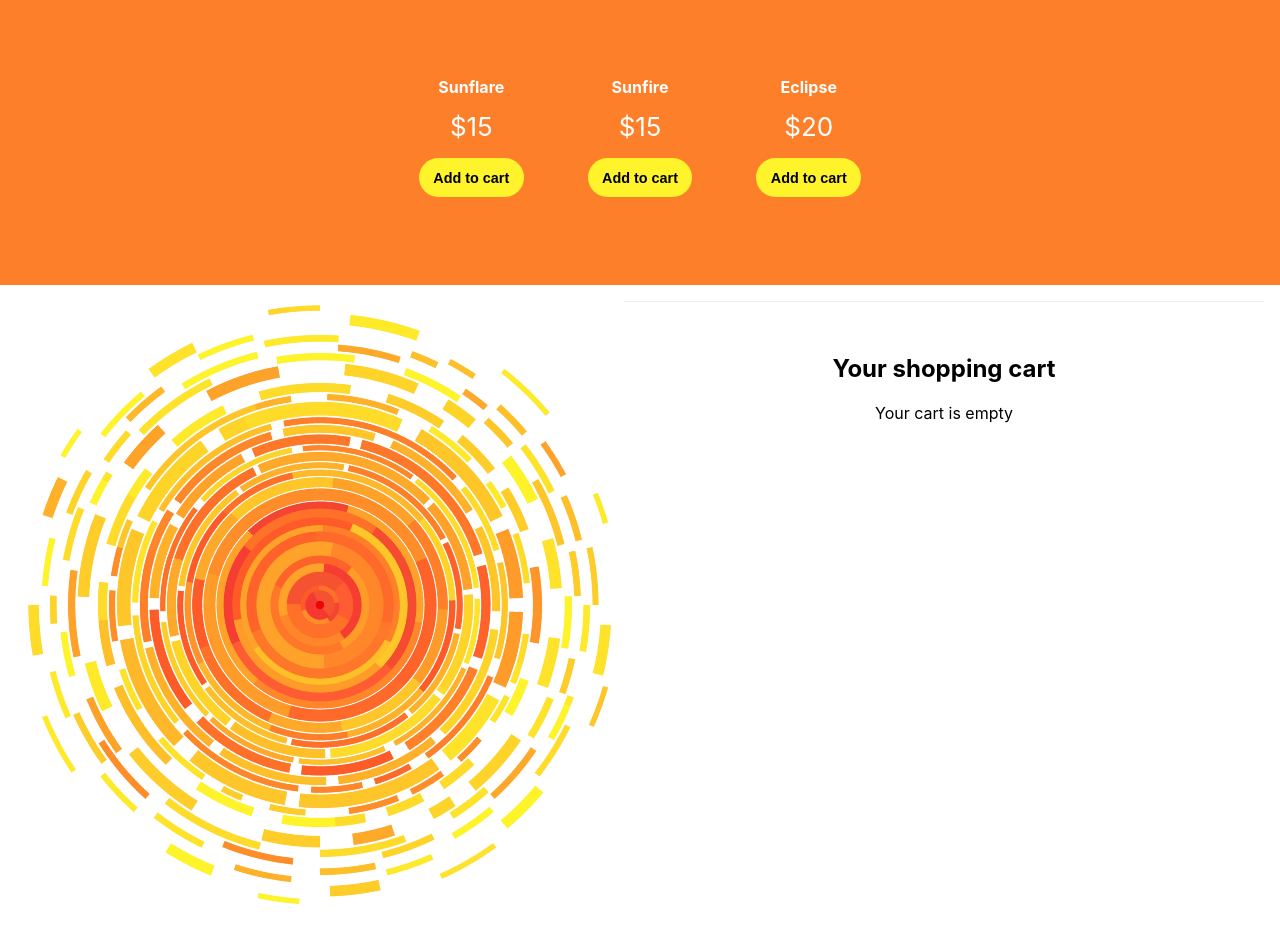
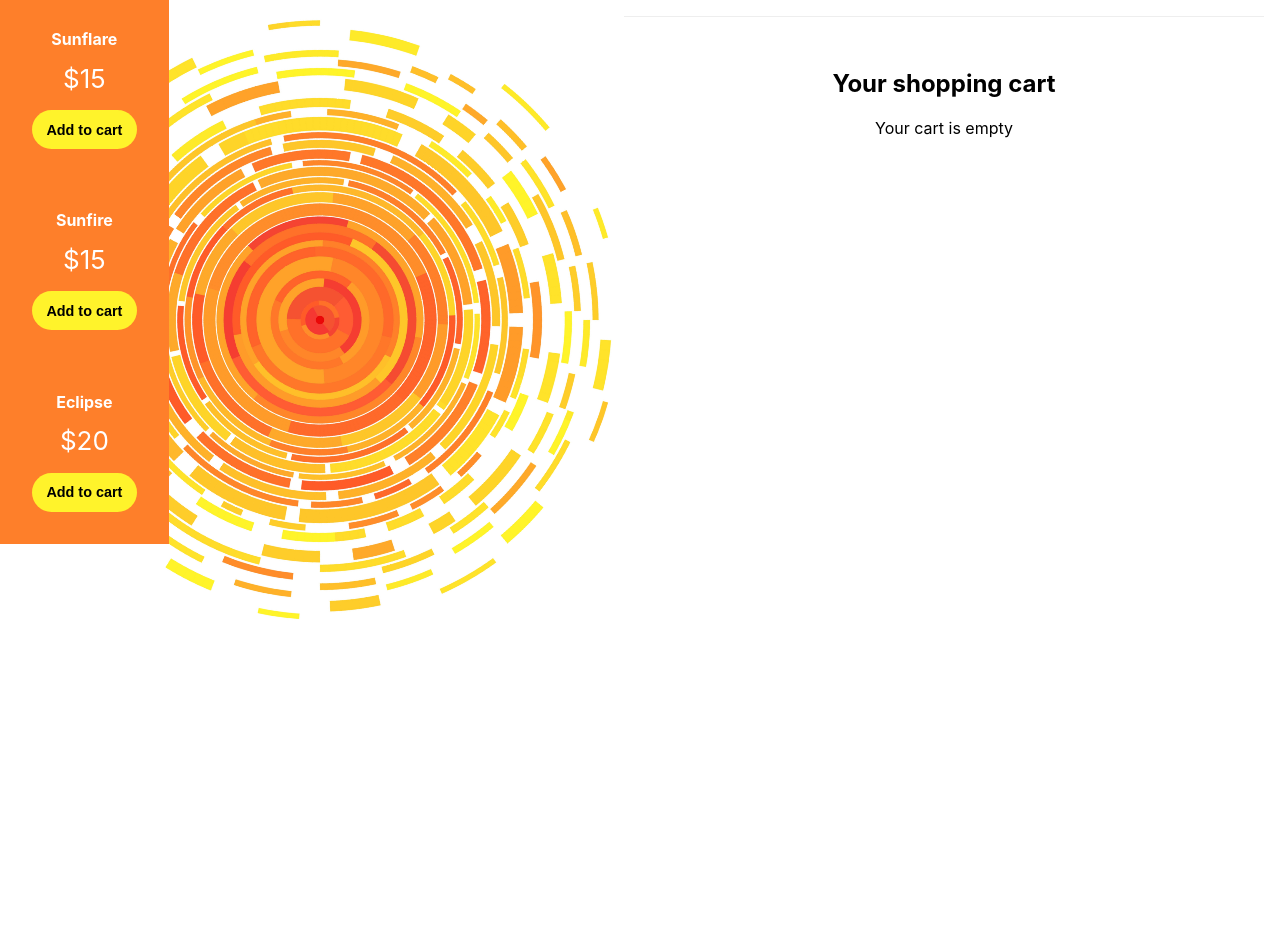
Before and after one commit to ctrachte/sunfire-webapp, a React (Create React App) app: page / in a window 1280 px wide. Shown: the top 942 px of the page. After the commit the page ends 800 px from the top, so only its background shows below. Built offline with nearby package versions, Linux system fonts and the light colour scheme; what react-stripe-elements would draw is missing.

Commit message:
moved product menu, adjust positioning

```diff
--- a/src/App.css
+++ b/src/App.css
@@ -11,12 +11,16 @@
 .App-header {
   background-color: #fe7f2a;
   display: flex;
-  flex-direction: column;
-  align-items: flex-end;
+  flex-direction: row;
   justify-content: center;
   font-size: calc(10px + 2vmin);
   color: white;
-  z-index:1
+  z-index:1;
+  position: absolute;
+  margin-top: auto;
+  margin-bottom: auto;
+  top: 0;
+  left: 0;
 }
 
 .App-header-text {
@@ -31,7 +35,6 @@
 }
 
 .App-products {
-  margin: 3rem auto 3.5rem;
   max-width: 800px;
   text-align: center;
   z-index:1
@@ -39,7 +42,6 @@
 
 @media (min-width: 800px) {
   .App-products {
-    display: flex;
     justify-content: center;
   }
 }
--- a/src/Components/Product/Product.css
+++ b/src/Components/Product/Product.css
@@ -6,7 +6,6 @@
   @media (min-width: 800px) {
     .Product {
       margin: 0 1rem;
-      width: 33.3333%;
     }
   }
 
```
